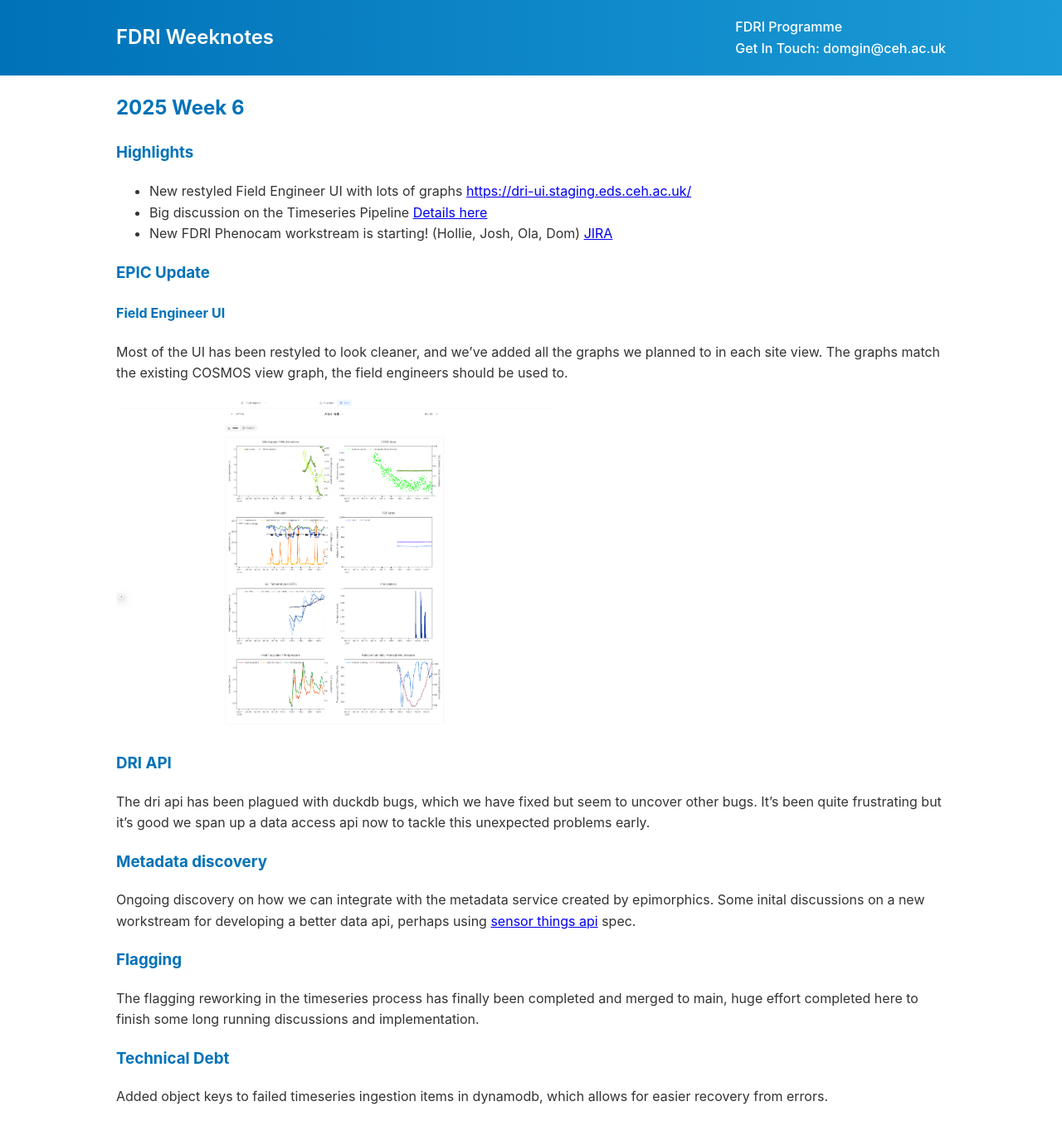
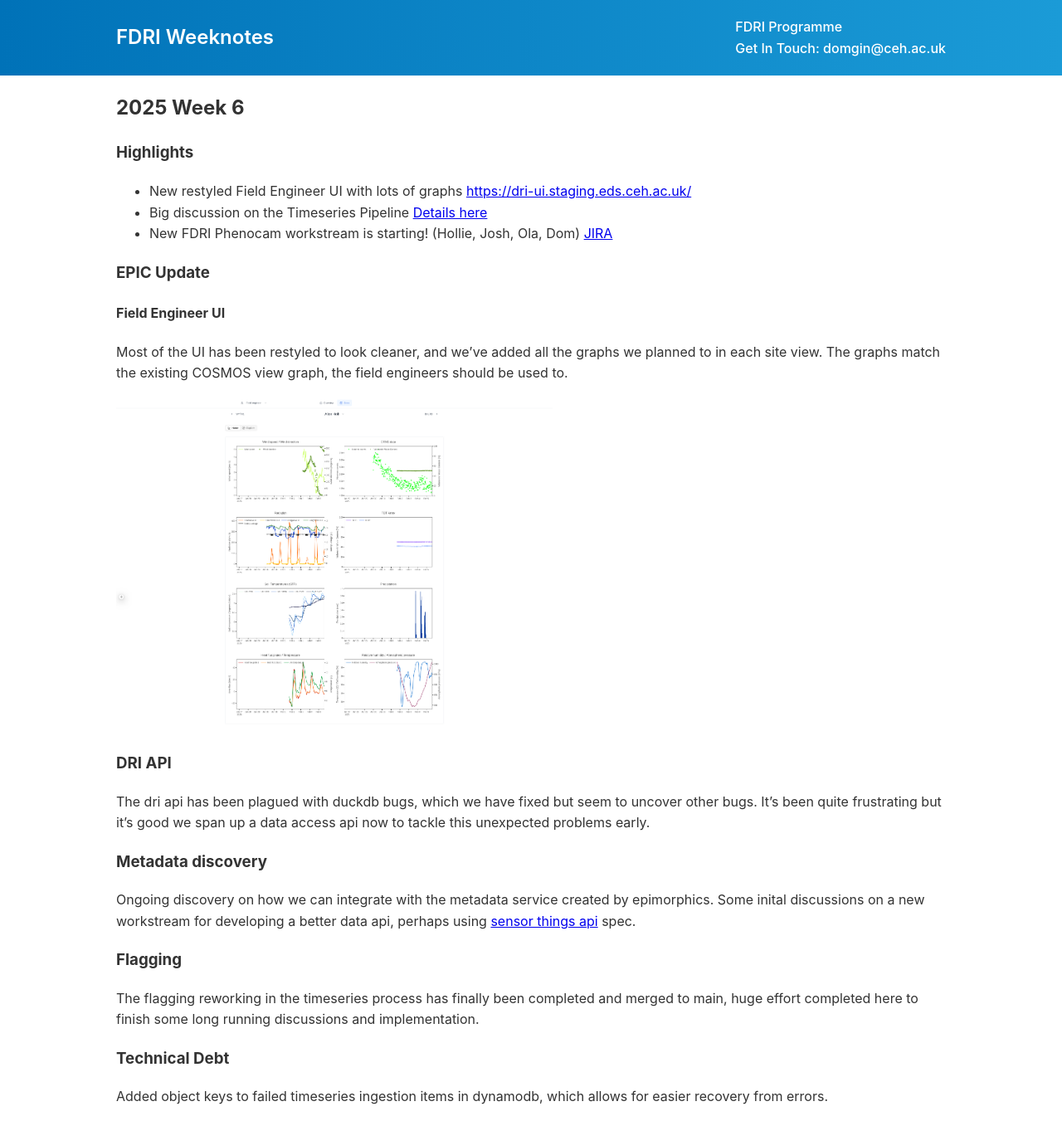
Before and after one commit to NERC-CEH/fdri_words, a Jekyll site: the page built from weeknotes/2025/06.md, in a window 1280 px wide. Shown: the whole page at 83% size. Built offline with Jekyll 4.4.1, drawn with Linux system fonts in a browser that asks for light colours; our own code applies the rules of GitHub Pages for plain Markdown files.

Commit message:
remove blue headers

```diff
--- a/_layouts/default.html
+++ b/_layouts/default.html
@@ -69,10 +69,6 @@
       main {
         padding: 40px 0;
       }
-
-      h1, h2, h3, h4, h5, h6 {
-        color: var(--primary-blue);
-      }
     </style>
   </head>
   <body>
```
